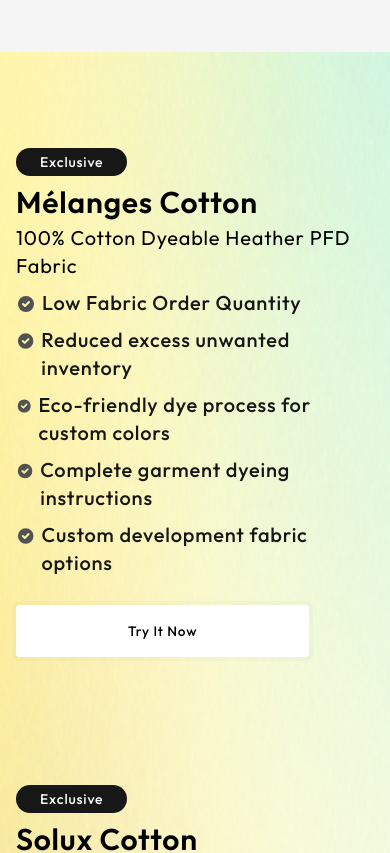
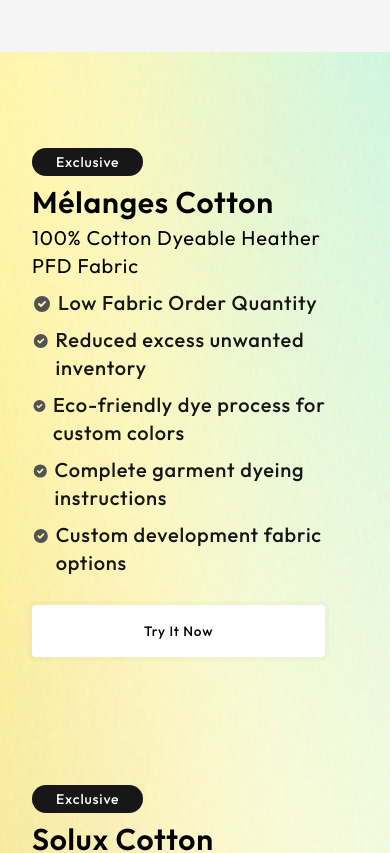
Before and after one commit to MoonWish-Studios/acutex, a Next.js app: page /products in a window 390 px wide. Shown: the part 1200-2053 px from the top of the page. Built offline with nearby package versions, Linux system fonts and the light colour scheme.

Commit message:
finish mobile version of product page final

```diff
--- a/app/products/page.tsx
+++ b/app/products/page.tsx
@@ -282,7 +282,7 @@ function Bold({ children }: { children: React.ReactNode }) {
 }
 function CardDetails({ title, heading, bullets }: CardDetailsParams) {
   return (
-    <div className="p-4">
+    <div className="px-8 py-4">
       <div className="font-medium text-sm bg-neutral-900  w-fit px-6 py-1 mb-2 rounded-full text-neutral-50">
         Exclusive
       </div>
```
